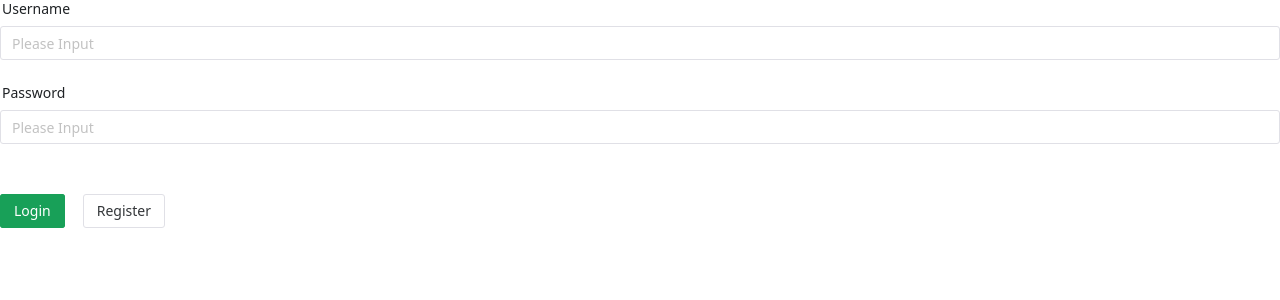
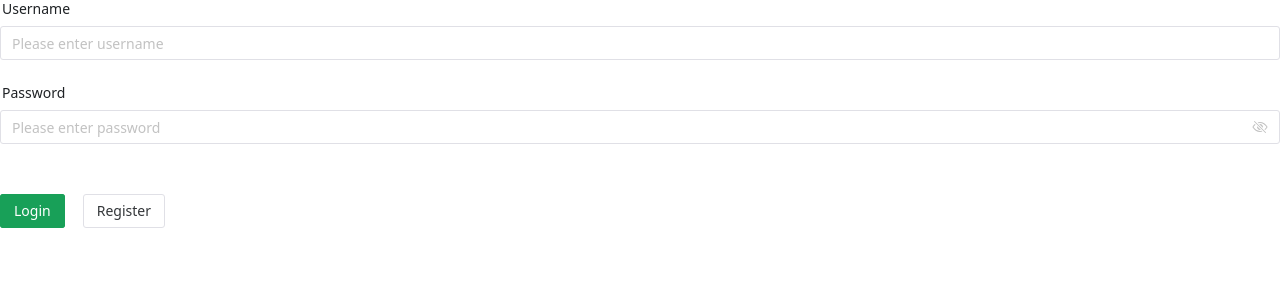
Before and after one commit to robert1chi/dockerpacker-web, a Vue app: page /#/login in a window 1280 px wide. Shown: the top 300 px of the page. Built offline with nearby package versions, Linux system fonts and the light colour scheme.

Commit message:
to (pages): change pages layouts

```diff
--- a/src/layouts/index.tsx
+++ b/src/layouts/index.tsx
@@ -23,7 +23,13 @@ export default defineComponent({
 
         const getCurrentRoute = () => {
             const { matched } = route;
+            // const currRoute = [matched.forEach(item => {
+            //     return item
+            //     // {label:item.children.meta.title,key:item.}
+            // })]
+            const getRoutes = router.getRoutes()
             const currRoute = matched.filter(item => item)
+            console.log(getRoutes)
             return currRoute
         }
 
@@ -55,10 +61,14 @@ export default defineComponent({
                 <div className="breadcrumb-container">
                     <NBreadcrumb>
                         {
-                            getCurrentRoute().map((item,index) => {
+                            getCurrentRoute().map((item, index) => {
                                 return (
                                     <NBreadcrumbItem key={index}>
-                                        <NDropdown>{i18n.global.t(String(item.meta.title))}</NDropdown>
+                                        <NDropdown>
+                                            <div class="trigger">
+                                                {i18n.global.t(String(item.meta.title))}
+                                            </div>
+                                        </NDropdown>
                                     </NBreadcrumbItem>
                                 )
                             })
@@ -88,7 +98,7 @@ export default defineComponent({
                         <NLayoutContent>
                             <NSpace vertical size="large">
                                 <div className="page-header">
-                                    <div>
+                                    <div className="page-header-breadcrumb">
                                         <Breadcrumb />
                                     </div>
                                 </div>
--- a/src/views/login/index.vue
+++ b/src/views/login/index.vue
@@ -7,29 +7,30 @@ import {
   FormInst,
   useMessage,
 } from "naive-ui";
-import store from "@/store/index.js";
-import { ref } from "vue";
+import store from "@/store/index";
+import { reactive, toRefs } from "vue";
 import { systemLogin } from "@/utils/api/system";
+import { useRouter } from "vue-router";
 
 if (localStorage.getItem("session-token")) {
   localStorage.removeItem("session-token");
 }
 
-const loginList = {
-  username: ref<string>(""),
-  password: ref<string>(""),
-};
+const router = useRouter();
+
+const loginList = reactive({
+  username: "",
+  password: "",
+});
+const { username, password } = toRefs<{ username: string; password: string }>(
+  loginList
+);
 
 const loginSubmit = () => {
-  systemLogin({
-    username: loginList.username.value,
-    password: loginList.password.value,
-  }).then((res) => {
-    if(res.code===0){
-
-    }
-    else {
-
+  systemLogin(loginList).then((res) => {
+    if (res.code === 0 && res.data.token) {
+      router.push("/");
+    } else {
     }
   });
 };
@@ -38,10 +39,18 @@ const loginSubmit = () => {
   <div>
     <n-form>
       <n-form-item :label="$t('loginPage.username')">
-        <n-input v-model="loginList.username"></n-input>
+        <n-input
+          :value="username"
+          :placeholder="$t('loginPage.usrplaceholder')"
+        ></n-input>
       </n-form-item>
       <n-form-item :label="$t('loginPage.password')">
-        <n-input v-model="loginList.password"></n-input>
+        <n-input
+          :value="password"
+          type="password"
+          show-password-on="mousedown"
+          :placeholder="$t('loginPage.pwdplaceholder')"
+        ></n-input>
       </n-form-item>
     </n-form>
     <n-form inline>
```
